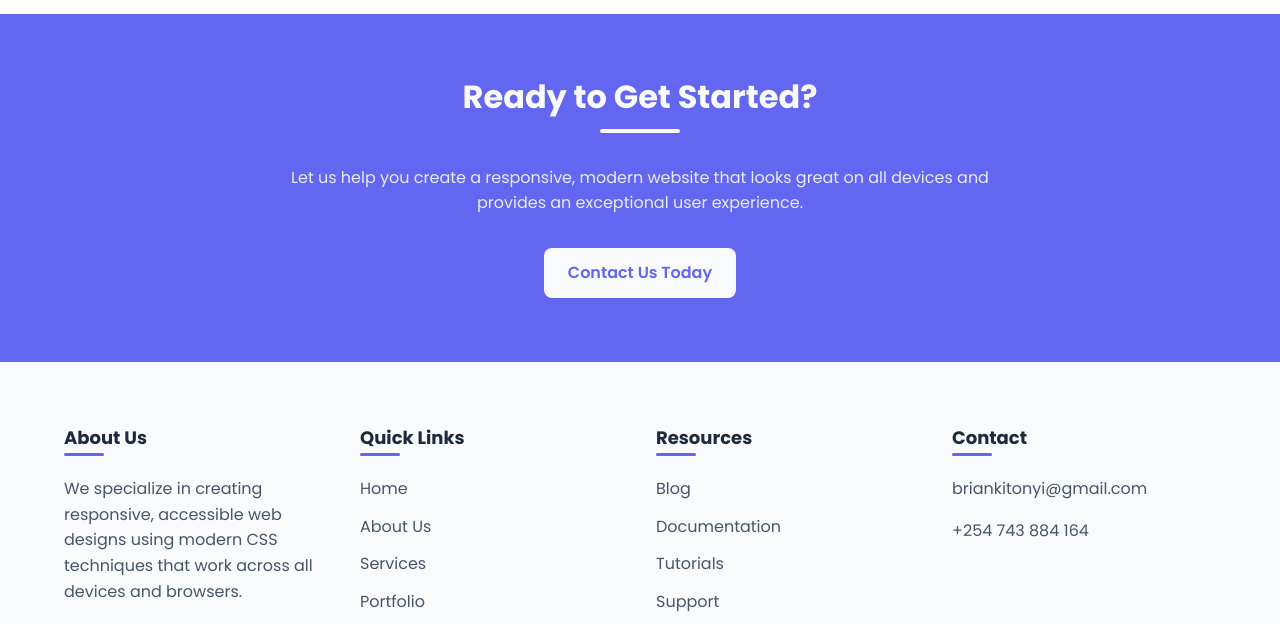
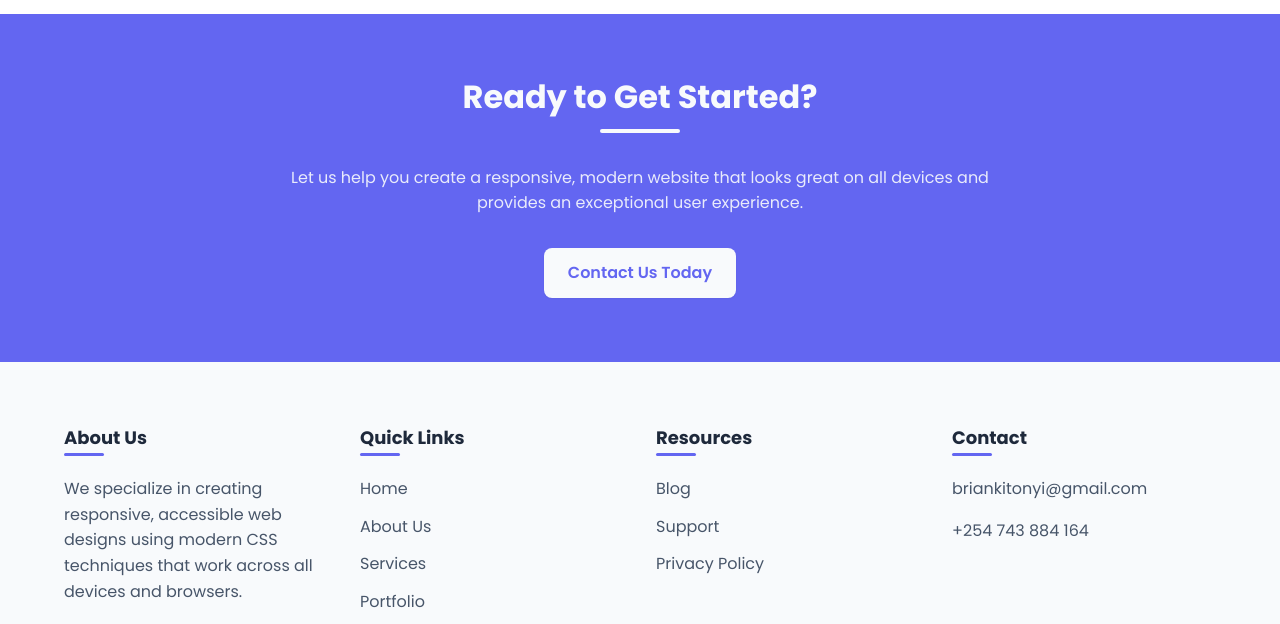
Before and after one commit to DevZoeKitonyi/Web-Design-, a plain HTML site: page index.html in a window 1280 px wide. Shown: the part 2654-3278 px from the top of the page. Drawn offline with Linux system fonts and the light colour scheme.

Commit message:
modified index.html

```diff
--- a/index.html
+++ b/index.html
@@ -1030,8 +1030,6 @@
                     <h3>Resources</h3>
                     <ul>
                         <li><a href="#">Blog</a></li>
-                        <li><a href="#">Documentation</a></li>
-                        <li><a href="#">Tutorials</a></li>
                         <li><a href="#">Support</a></li>
                         <li><a href="#">Privacy Policy</a></li>
                     </ul>
```
